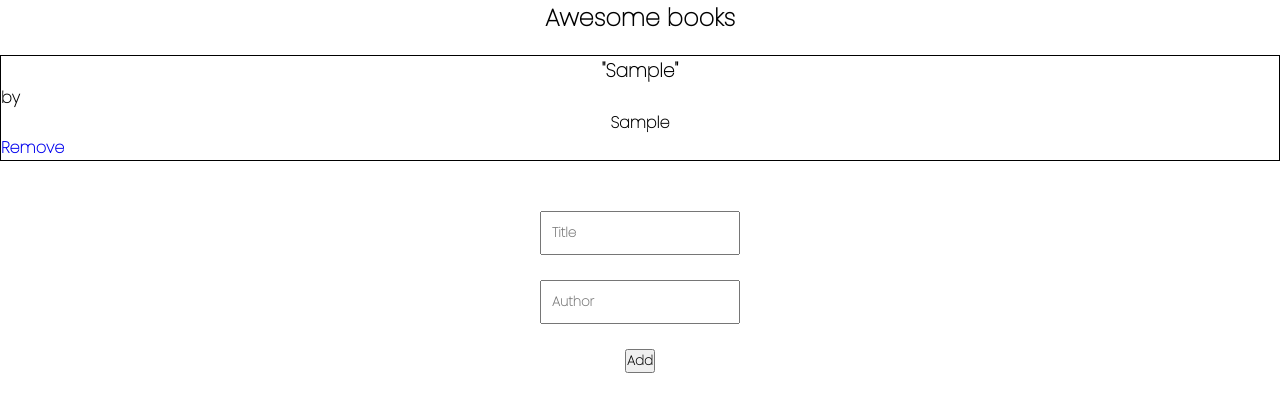
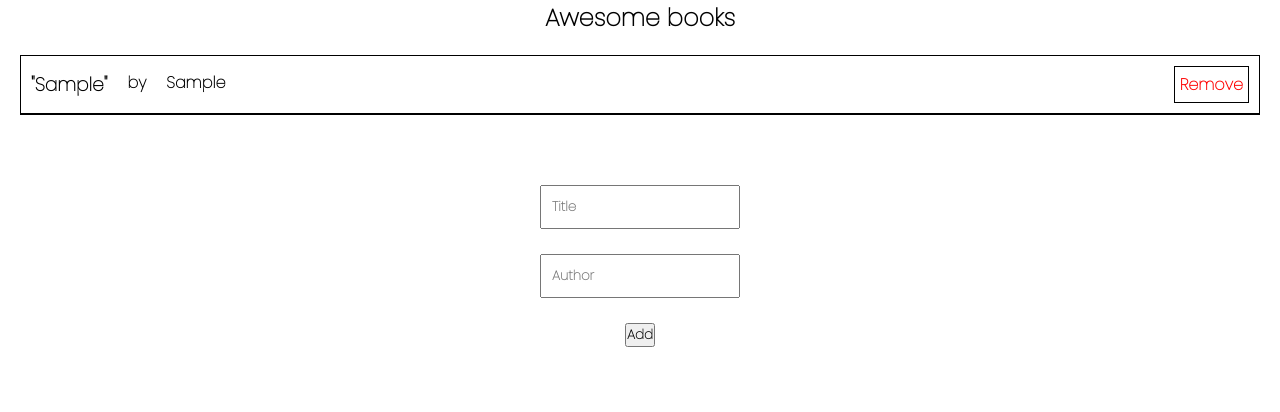
Before and after one commit to tsheporamantso/Awesome_books, a website with bundled scripts: page index.html in a window 1280 px wide. Both pictures are taken after typing "Sample", "Sample" into the empty fields and a click on the input "Add". Built offline with nearby package versions, Linux system fonts and the light colour scheme.

```diff
--- a/style.css
+++ b/style.css
@@ -26,7 +26,7 @@
 
 .book-list {
   border: 1px solid black;
-  margin-top: 20px;
+  margin: 20px;
 }
 
 .add-form {
@@ -58,3 +58,23 @@
   padding: 10px;
   width: 200px;
 }
+
+.remove {
+  color: red;
+  border: 1px solid black;
+  padding: 5px;
+}
+
+.list {
+  display: flex;
+  flex-direction: row;
+  justify-content: space-between;
+  align-items: center;
+  padding: 10px;
+  border-bottom: 1px solid black;
+}
+
+.row {
+  display: flex;
+  gap: 20px;
+}
```
